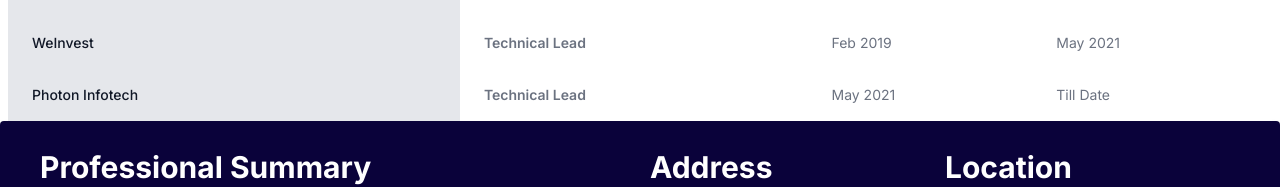
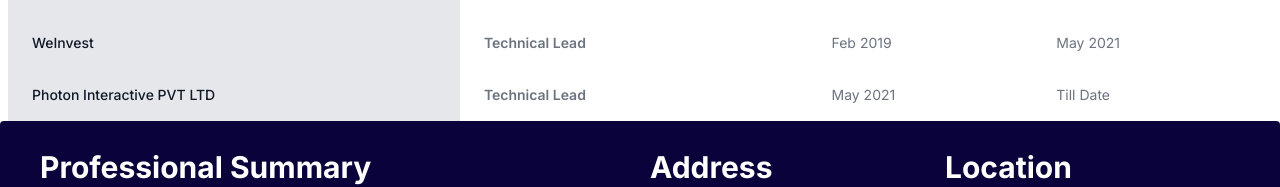
Before and after one commit to FirstFeet/FE-portfolio, a Next.js app: page /history in a window 1280 px wide. Shown: the part 463-650 px from the top of the page. Built offline with nearby package versions, Linux system fonts and the light colour scheme.

Commit message:
Work History correction

```diff
--- a/assets/data/workHistory.json
+++ b/assets/data/workHistory.json
@@ -36,7 +36,7 @@
         "DOR": "May 2021"
     },
     {
-        "Organization": "Photon Infotech",
+        "Organization": "Photon Interactive PVT LTD",
         "Designation": "Technical Lead",
         "DOJ": "May 2021",
         "DOR": "Till Date"
--- a/components/Footer.tsx
+++ b/components/Footer.tsx
@@ -9,7 +9,6 @@
   return (
     <div className="m-0">
       <div className="bg-[#0a023a] text-[#b9b9de] md:flex  md:justify-around md:text-sm items-center md:px-1 px-2 md:mt-1 md:m-0 w-full grid grid-cols-1 gap-3  py-3 mt-1">
-
         <div className="flex flex-wrap flex-col md:flex-row justify-center items-center">
             <PiCopyrightDuotone className="w-12 h-12 rounded-full p-2" />
             <p className="text-xl font-semibold pl-2">K.Narayanaraj.</p>
```
